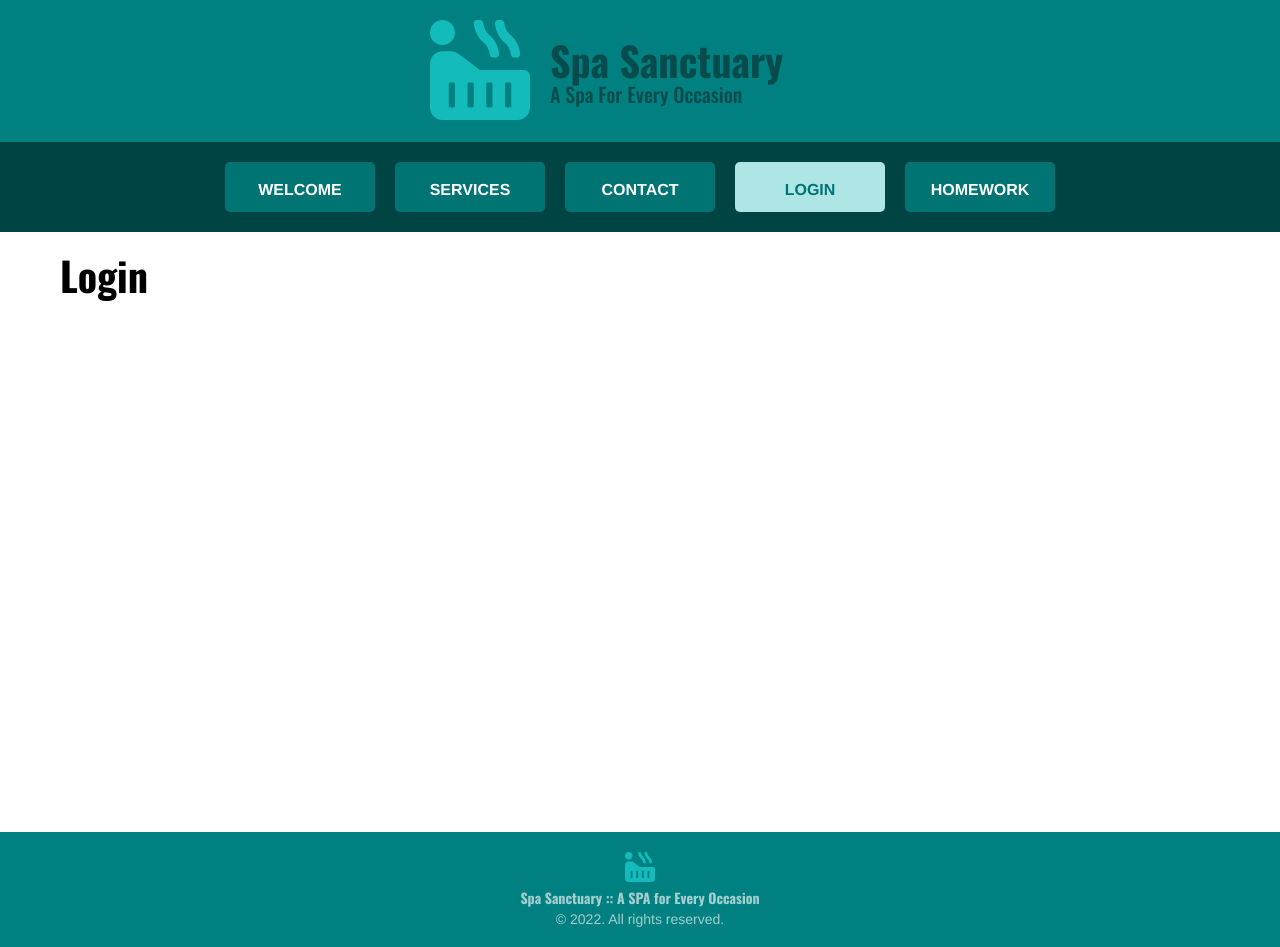
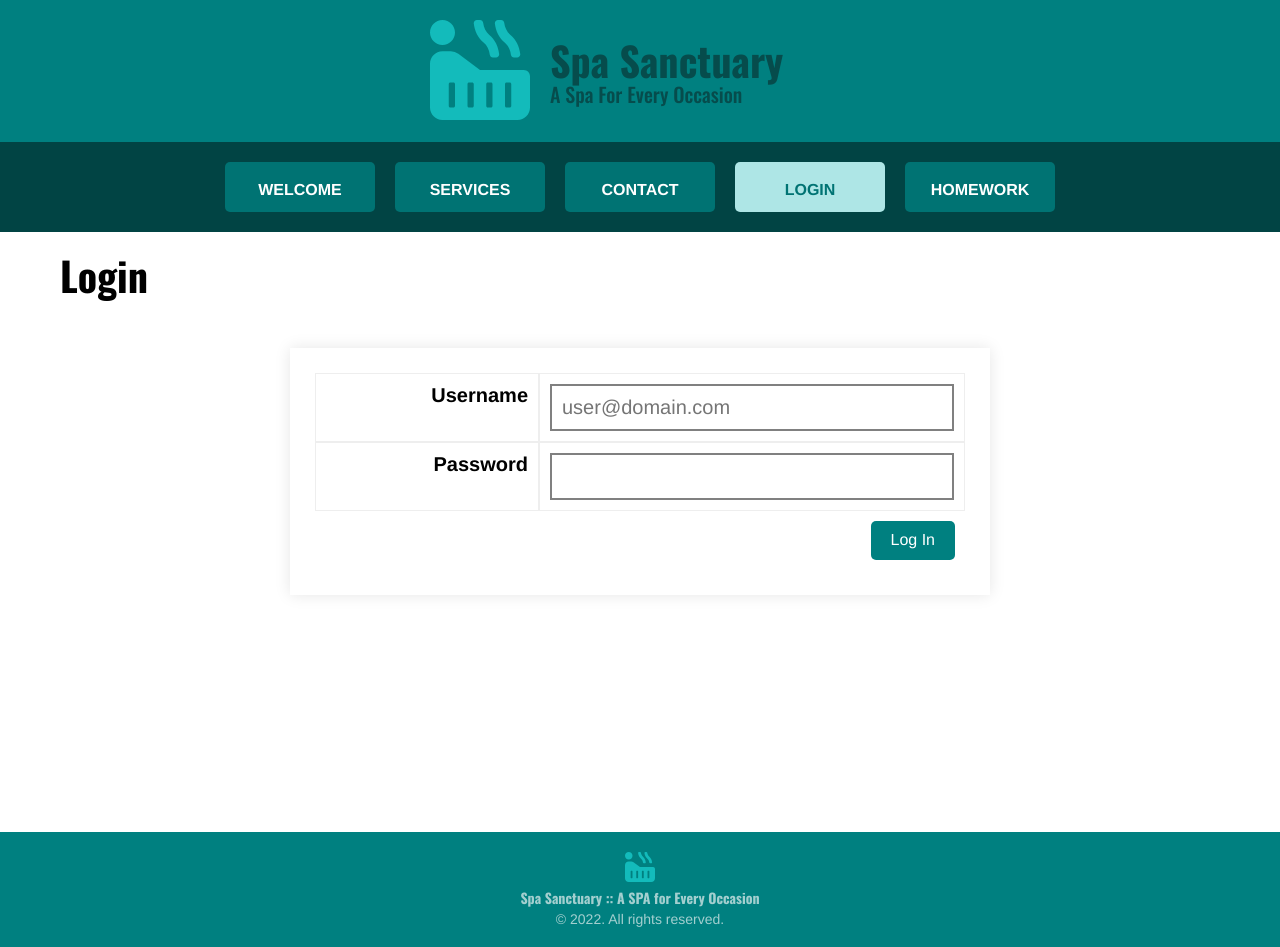
Before and after one commit to vartunduaga22/Web-1-Artunduaga-Valentina-Final, a React (Create React App) app: page /login in a window 1280 px wide. Built offline with nearby package versions, Linux system fonts and the light colour scheme.

Commit message:
Creating Login Page

```diff
--- a/src/React/Homework/Essays/Essays.jsx
+++ b/src/React/Homework/Essays/Essays.jsx
@@ -107,14 +107,8 @@
                     <li><b>Specificity:</b> Determines which selector and rule applies to an element</li>
                 </ul>
             </Essay>
-            <Essay q="S15. What is a CSS Preprocessor? What are some examples? In React, what are styled components? How do Styled Components violate separation of concerns?">
-                <p>Answer will go here for Thursday.</p>
-                <ul>
-                    <li><b>ID:</b> Label: We use pound sign (#) in CSS and JS. Singular - should only label one HTML element on a page. </li>
-                    <li><b>Class:</b> Label: We use the period (.) in CSS and JS. Defines a series, multiple HTML elelemts.</li>
-                    <li><b>Tag:</b> Any HTML tag in the HTML language.</li>
-                    <li><b>Specificity:</b> Determines which selector and rule applies to an element</li>
-                </ul>
+            <Essay q="S15. Final Project Essays goes here?">
+                <p>Answer will go here for Monday.</p>
             </Essay>
         </EssaysStyled>
     )
--- a/src/React/Login/Login.jsx
+++ b/src/React/Login/Login.jsx
@@ -1,11 +1,37 @@
 import React from 'react';
 import styled from 'styled-components';
 
+/* Components ---------------------------*/
+import UniversalForm, { Input, SubmitButton } from 'React/common/UniversalForm/UniversalForm.jsx';
+
 const Login = () => {
+
+    const onSubmitHandler = ({fields, payload}) => {
+        console.log('onSubmit fields, payload', fields, payload);
+    }
 
     return (
         <LoginStyled className='Login'>
             <h1>Login</h1>
+            <UniversalForm
+                apiUrl='/email/login'
+                onSubmit={ onSubmitHandler }
+            >
+                <Input
+                    label='Username'
+                    id='username'
+                    type='text'
+                    placeholder='user@domain.com'
+                    rules={ ['required', 'email'] }
+                />
+                <Input
+                    label='Password'
+                    id='password'
+                    type='password'
+                    rules={ ['required'] }
+                />
+                <SubmitButton>Log In</SubmitButton>
+            </UniversalForm>
         </LoginStyled>
     );
 }
```
